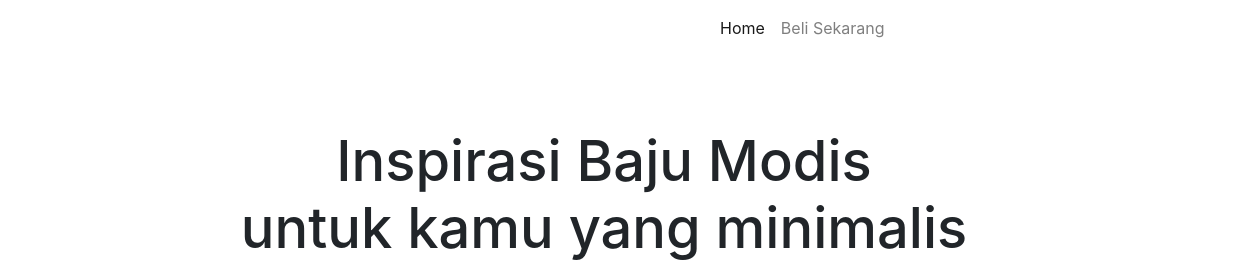
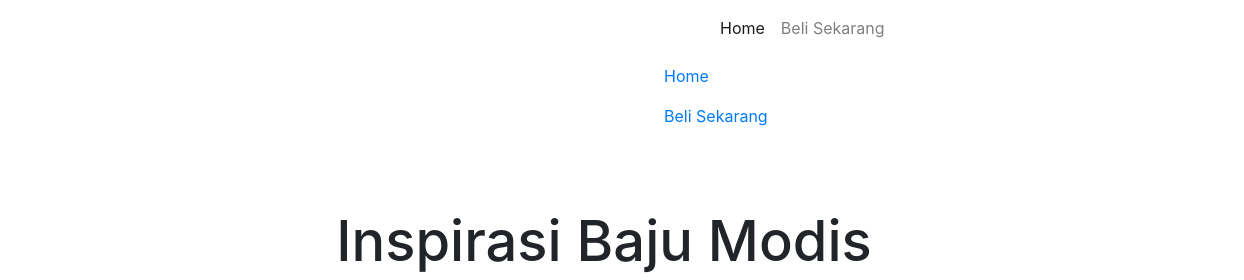
Before and after one commit to Ryannasir/Toko_Miranda, a plain HTML site: page index.html in a window 1280 px wide. Shown: the top 280 px of the page, 36-1280 px from the left. Drawn offline with nearby package versions, Linux system fonts and the light colour scheme.

Commit message:
Update index.html

```diff
--- a/index.html
+++ b/index.html
@@ -23,7 +23,14 @@
           </ul>
   </div>
 </nav>
-
+<ul class="navbar-nav mr-auto" style="margin-left:700px">
+      <li class="nav-item active">
+        <a class="nav-link" href="index.html">Home <span class="sr-only">(current)</span></a>
+      </li>
+      <li class="nav-item">
+        <a class="nav-link" href="biaya.html">Beli Sekarang</a>
+      </li>
+          </ul>
 <section>
   <div class="container">
     <div class="container"><br><br><br><h1 align="center" style="font-size:56px">Inspirasi Baju Modis <br>untuk kamu yang minimalis</h1></div>
```
